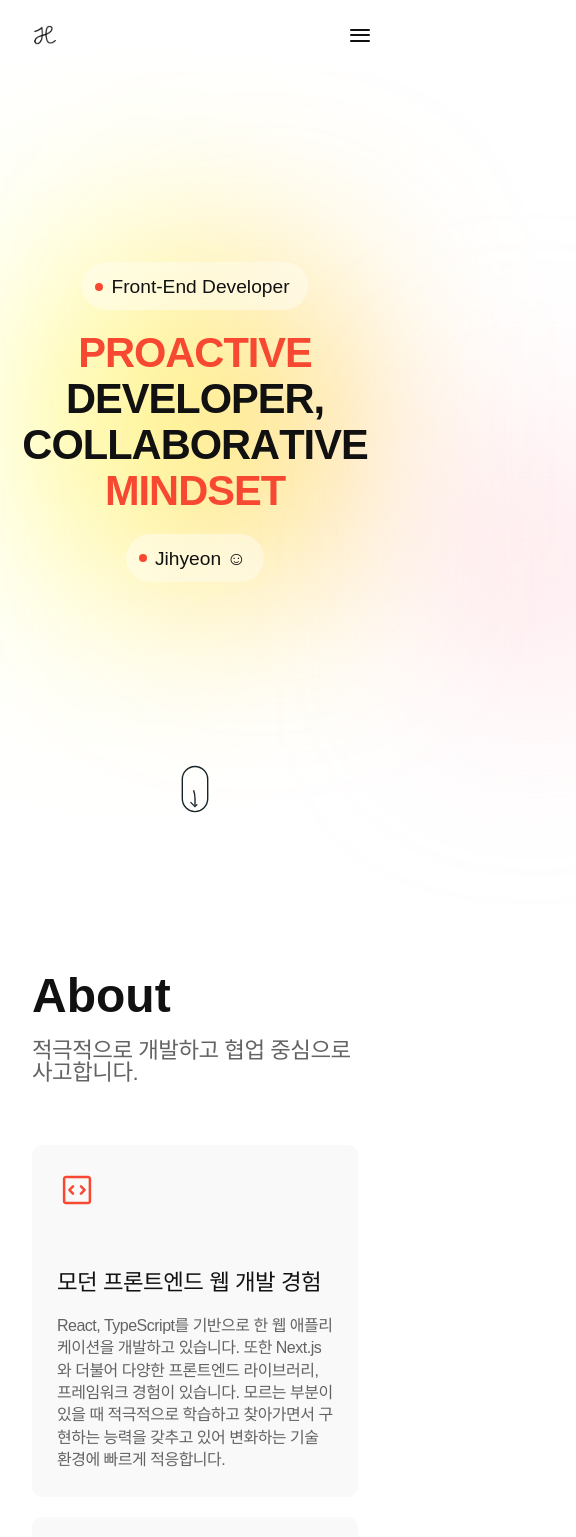
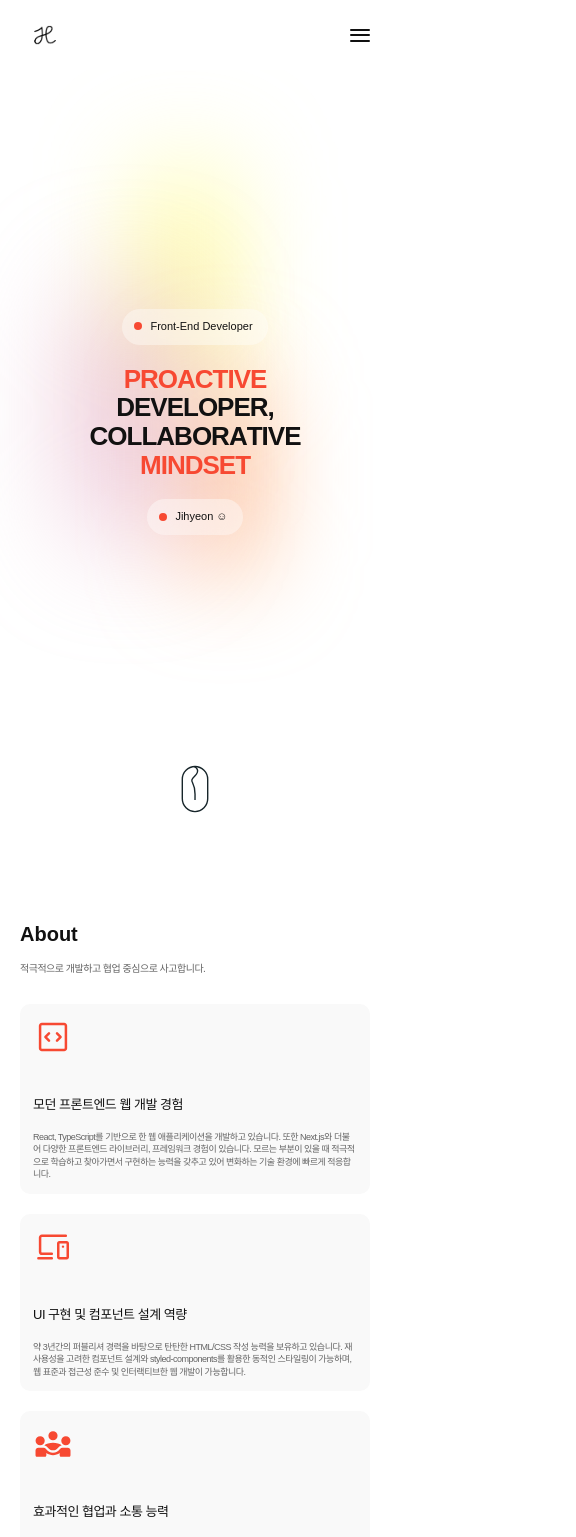
Before and after one commit to jihyeonkimm/2025-portfolio, a Next.js app: page / in a window 390 px wide. Shown: the top 1537 px of the page, 576 px wide, since content can reach past the window. Built offline with nearby package versions, Linux system fonts and the light colour scheme; a web font is replaced by a local one.

Commit message:
feat: 모바일 반응형 작업 / 로딩 화면 테스트

```diff
--- a/src/app/_common/components/section-title/styled.ts
+++ b/src/app/_common/components/section-title/styled.ts
@@ -9,4 +9,8 @@ export const StyledSectionTitle = styled.h2<{ $isVisible: boolean }>`
   transform: translateY(20px);
 
   ${({ $isVisible }) => $isVisible && animation.showElement('0.5s', '0s')}
+
+  ${({ theme }) => theme.responsive.mobile} {
+    font-size: 2rem;
+  }
 `;
--- a/src/app/_common/styles/globalStyles.ts
+++ b/src/app/_common/styles/globalStyles.ts
@@ -12,7 +12,7 @@ const GlobalStyle = createGlobalStyle`
 		font-family: 'Pretendard', sans-serif;
 	}
 
-	body {
+	html, body {
 		color: #111;
 		font-size: 62.5%;
 		font-family: 'Pretendard', sans-serif;
--- a/src/app/_modules/main/components/main-container/MainContainer.tsx
+++ b/src/app/_modules/main/components/main-container/MainContainer.tsx
@@ -1,6 +1,6 @@
 'use client';
 
-import React from 'react';
+import React, { useEffect, useState } from 'react';
 
 import Container from '@/app/_common/components/container/Container';
 import MainSection from '@/app/_modules/section/components/main-section/MainSection';
@@ -9,6 +9,26 @@ import ProjectSection from '@/app/_modules/section/components/project-section/Pr
 import ContactSection from '@/app/_modules/section/components/contact-section/ContactSection';
 
 const MainContainer = () => {
+  const [isLoading, setIsLoading] = useState<boolean>(false);
+
+  useEffect(() => {
+    const handlePageLoading = () => {
+      setIsLoading(true);
+    };
+
+    if (document.readyState === 'complete') {
+      setIsLoading(true);
+    } else {
+      window.addEventListener('load', handlePageLoading);
+    }
+
+    return () => window.removeEventListener('load', handlePageLoading);
+  }, []);
+
+  if (!isLoading) {
+    return <div>Loading....</div>;
+  }
+
   return (
     <Container>
       <MainSection />
--- a/src/app/_modules/section/components/intro-section/styled.ts
+++ b/src/app/_modules/section/components/intro-section/styled.ts
@@ -11,6 +11,10 @@ export const IntroText = styled.p`
   color: ${({ theme }) => theme.color.primary.gray};
   font-size: 1.4rem;
   letter-spacing: -0.5px;
+
+  ${({ theme }) => theme.responsive.mobile} {
+    font-size: 1rem;
+  }
 `;
 
 export const IntroList = styled.ul`
@@ -22,6 +26,7 @@ export const IntroList = styled.ul`
 
   ${({ theme }) => theme.responsive.mobile} {
     grid-template-columns: repeat(1, 1fr);
+    margin-top: 30px;
   }
 `;
 
@@ -56,12 +61,20 @@ export const IntroItem = styled.li<{ $isVisible: boolean }>`
   ${({ theme }) => theme.responsive.tablet} {
     padding: 1.5rem;
   }
+
+  ${({ theme }) => theme.responsive.mobile} {
+    padding: 1.2rem;
+  }
 `;
 
 export const IntroItemTitle = styled.strong`
   font-size: 1.4rem;
   line-height: 120%;
   letter-spacing: -0.5px;
+
+  ${({ theme }) => theme.responsive.mobile} {
+    font-size: 1.3rem;
+  }
 `;
 
 export const IntroItemText = styled.p`
@@ -70,6 +83,10 @@ export const IntroItemText = styled.p`
   font-size: 1rem;
   line-height: 140%;
   letter-spacing: -0.5px;
+
+  ${({ theme }) => theme.responsive.mobile} {
+    font-size: 0.9rem;
+  }
 `;
 
 export const IntroItemIcon = styled.span`
@@ -77,4 +94,8 @@ export const IntroItemIcon = styled.span`
   width: 40px;
   height: 40px;
   margin-bottom: 60px;
+
+  ${({ theme }) => theme.responsive.mobile} {
+    margin-bottom: 40px;
+  }
 `;
--- a/src/app/_modules/section/components/main-section/MainSection.tsx
+++ b/src/app/_modules/section/components/main-section/MainSection.tsx
@@ -12,18 +12,6 @@ interface TextDataProps {
   text: string;
   color?: string;
 }
-
-const MainSection = () => {
-  const isMobileView = useIsMobile();
-  const [firstTagPosition, setFirstTagPosition] = useState<{ x: number; y: number }>({
-    x: -30,
-    y: 15,
-  });
-  const [secondTagPosition, setSecondTagPosition] = useState<{ x: number; y: number }>({
-    x: 30,
-    y: -15,
-  });
-  const [isPlaying, setIsPlaying] = useState<boolean>(false);
 
 const textData: TextDataProps[] = [
   { id: 1, text: 'PROACTIVE ', color: 'orange' },
@@ -42,6 +30,18 @@ const MainSection = () => {
   { id: 6, text: '\n' },
   { id: 7, text: 'MINDSET', color: 'orange' },
 ];
+
+const MainSection = () => {
+  const isMobileView = useIsMobile();
+  const [firstTagPosition, setFirstTagPosition] = useState<{ x: number; y: number }>({
+    x: -30,
+    y: 15,
+  });
+  const [secondTagPosition, setSecondTagPosition] = useState<{ x: number; y: number }>({
+    x: 30,
+    y: -15,
+  });
+  const [isPlaying, setIsPlaying] = useState<boolean>(false);
 
   const createTextArray = () => {
     const textArray: TextDataProps[] = [];
@@ -70,8 +70,7 @@ const MainSection = () => {
     }, 100);
   };
 
-  useEffect(() => {
-    const handleMouseMove = (e: MouseEvent) => {
+  const handleMouseMove = (event: MouseEvent) => {
     if (isMobileView) return;
 
     // firstTag 설정
@@ -87,8 +86,8 @@ const MainSection = () => {
     const influenceRangeY = 50; // ±10vh
 
     // 마우스 위치를 0~1 비율로 변환
-      const mouseRatioX = e.clientX / window.innerWidth;
-      const mouseRatioY = e.clientY / window.innerHeight;
+    const mouseRatioX = event.clientX / window.innerWidth;
+    const mouseRatioY = event.clientY / window.innerHeight;
 
     // 마우스 영향을 -1 ~ +1 범위로 변환 (중앙이 0)
     const mouseInfluenceX = (mouseRatioX - 0.5) * 2;
@@ -106,8 +105,8 @@ const MainSection = () => {
     setSecondTagPosition({ x: secondX, y: secondY });
   };
 
+  useEffect(() => {
     document.addEventListener('mousemove', handleMouseMove);
-
     playAnimation();
 
     return () => {
@@ -125,7 +124,9 @@ const MainSection = () => {
 
       <S.Tag
         style={{
-          transform: `translate3d(${firstTagPosition.x}vw, ${firstTagPosition.y}vh, 0px)`,
+          transform: isMobileView
+            ? 'unset'
+            : `translate3d(${firstTagPosition.x}vw, ${firstTagPosition.y}vh, 0px)`,
         }}
       >
         <S.Dot />
@@ -152,7 +153,9 @@ const MainSection = () => {
 
       <S.Tag
         style={{
-          transform: `translate3d(${secondTagPosition.x}vw, ${secondTagPosition.y}vh, 0px)`,
+          transform: isMobileView
+            ? 'unset'
+            : `translate3d(${secondTagPosition.x}vw, ${secondTagPosition.y}vh, 0px)`,
         }}
       >
         <S.Dot />
--- a/src/app/_modules/section/components/main-section/styled.ts
+++ b/src/app/_modules/section/components/main-section/styled.ts
@@ -27,56 +27,61 @@ export const BlurContainer = styled.div`
 `;
 
 const blob1animation = keyframes`
-  0% {top: 20%; left: 100px; transform: scale(1);}
-  30% {top: 30%; left: 150px; transform: scale(1.2);}
-  60% {top: 10%; left: 200px; transform: scale(1.3);}
-  100% {top: 20%; left: 100px; transform: scale(1);}
+  0% {top: 0%; left: 30%; transform: scale(1);}
+  25% {top: 20%; left: 0%; transform: scale(1.2);}
+  50% {top: 40%; left: 30%; transform: scale(1.1);}
+  75% {top: 30%; left: 50%; transform: scale(1);}
+  100% {top: 0%; left: 30%; transform: scale(1);}
 `;
 
 const blob2animation = keyframes`
-  0% {top: 80px; right: -20px; transform: scale(1.2);}
-  30% {top: 300px; right: -20px;transform: scale(1);}
-  60% {top: 200px; right: 100px;transform: scale(1);}
-  100% {top: 80px; right: -20px; transform: scale(1.2);}
+  0% {top: 20%; left: 10%; transform: scale(1);}
+  25% {top: 40%; left: 30%; transform: scale(1);}
+  50% {top: 20%; left: 60%; transform: scale(1.2);}
+  75% {top: 0%; left: 30%; transform: scale(1.1);}
+  100% {top: 20%; left: 10%; transform: scale(1);}
 `;
 
 const blob3animation = keyframes`
-  0% {top: 250px; right: 0px; transform: scale(1);}
-  30% {top: 150px; right: 150px;transform: scale(1.4);}
-  60% {top: 250px; right: 100px;transform: scale(1);}
-  100% {top: 250px; right: 0px; transform: scale(1);}
+  0% {top: 40%; left: 40%; transform: scale(1);}
+  25% {top: 20%; left: 60%; transform: scale(1);}
+  50% {top: 0%; left: 30%; transform: scale(1.1);}
+  75% {top: 20%; left: 0%; transform: scale(1.2);}
+  100% {top: 40%; left: 40%; transform: scale(1);}
 `;
 
 export const Blob = styled.div`
+  width: 40%;
+  height: 40%;
   border-radius: 100px;
   filter: blur(100px);
 
   &.blob1 {
     position: absolute;
-    top: 200px;
-    left: 100px;
-    width: 40%;
-    height: 40%;
-    background-color: orange;
+    top: 0%;
+    left: 30%;
+    background-color: rgb(255, 178, 124);
     animation: ${blob1animation} 8s infinite ease;
   }
   &.blob2 {
     position: absolute;
-    top: 0;
-    left: 0;
-    width: 40%;
-    height: 40%;
-    background-color: yellow;
+    top: 20%;
+    left: 10%;
+    background-color: rgb(255, 251, 125);
     animation: ${blob2animation} 8s infinite ease;
   }
   &.blob3 {
     position: absolute;
-    top: 300px;
-    left: 400px;
-    width: 40%;
-    height: 40%;
-    background-color: pink;
+    top: 40%;
+    left: 40%;
+    background-color: rgb(224, 164, 193);
     animation: ${blob3animation} 8s infinite ease;
+  }
+
+  ${({ theme }) => theme.responsive.mobile} {
+    width: 30%;
+    height: 30%;
+    filter: blur(50px);
   }
 `;
 
@@ -151,7 +156,9 @@ export const Tag = styled.span`
   ${({ theme }) => theme.responsive.mobile} {
     position: relative;
     top: unset;
+    padding: 12px 15px 13px 12px;
     margin: 20px 0;
+    font-size: 1.1rem;
     transform: unset !important;
   }
 `;
--- a/src/app/_modules/section/components/project-section/styled.ts
+++ b/src/app/_modules/section/components/project-section/styled.ts
@@ -11,8 +11,13 @@ export const ProjectList = styled.ul`
   position: relative;
   display: flex;
   flex-direction: column;
-  gap: 20px;
-  margin-top: 60px;
+  gap: 70px;
+  margin-top: 100px;
+
+  ${({ theme }) => theme.responsive.mobile} {
+    gap: 40px;
+    margin-top: 60px;
+  }
 `;
 
 export const ProjectItem = styled.li<{ $isVisible: boolean }>`
@@ -64,6 +69,10 @@ export const ProjectItemImage = styled.span`
   border-radius: 20px;
   overflow: hidden;
 
+  ${({ theme }) => theme.responsive.mobile} {
+    margin-bottom: 20px;
+  }
+
   & img {
     width: 100%;
   }
@@ -85,6 +94,11 @@ export const ProjectItemTitle = styled.strong`
   font-size: 1.6rem;
   font-weight: 500;
   letter-spacing: -0.5px;
+  text-align: left;
+
+  ${({ theme }) => theme.responsive.mobile} {
+    font-size: 1.2rem;
+  }
 `;
 
 export const ProjectItemTag = styled.span`
@@ -98,6 +112,13 @@ export const ProjectItemTag = styled.span`
   border-radius: 50px;
   background-color: ${({ theme }) => theme.color.common.white};
   overflow: hidden;
+
+  ${({ theme }) => theme.responsive.mobile} {
+    height: 18px;
+    line-height: 18px;
+    padding: 0px 6px;
+    font-size: 0.6rem;
+  }
 `;
 
 export const MoreButton = styled.button`
--- a/src/app/hooks/useIsMobile.ts
+++ b/src/app/hooks/useIsMobile.ts
@@ -5,16 +5,13 @@ import { isMobile } from 'react-device-detect';
 
 export const useIsMobile = (): boolean => {
   const [isMobileView, setIsMobileView] = useState<boolean>(false);
-  const [mounted, setMounted] = useState(false);
 
   useEffect(() => {
-    setMounted(true);
     const checkMobile = () => {
       const isMobileDevice = isMobile || window.innerWidth <= 768;
       setIsMobileView(isMobileDevice);
     };
 
-    // 처음 마운트 시 1회 체크
     checkMobile();
 
     // resize시 너무 자주 발생하지 않게 debounce (100ms)
@@ -36,10 +33,5 @@ export const useIsMobile = (): boolean => {
     };
   }, []);
 
-  // 서버 사이드에서는 항상 false를 반환
-  if (!mounted) {
-    return false;
-  }
-
   return isMobileView;
 };
```
Lines whose indentation alone changed are shown as unchanged.
